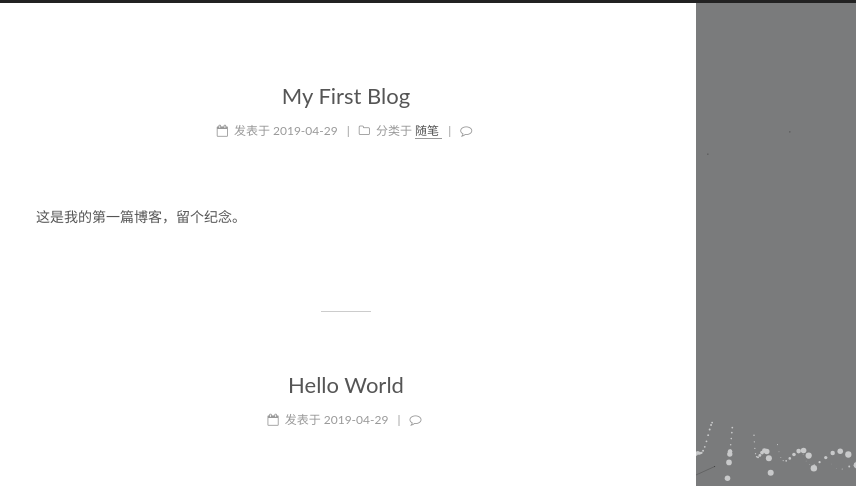
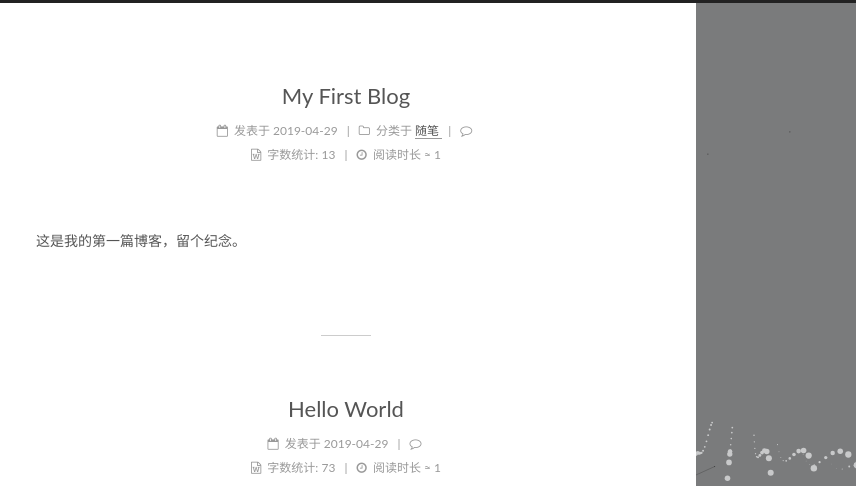
Before and after one commit to VirtualSelect/VirtualSelect.github.io, a plain HTML site: page index.html in a window 1280 px wide. Shown: the top 486 px of the page, 424-1280 px from the left. Drawn offline with Linux system fonts and the light colour scheme; some packages are replaced by stand-ins of ours; no server answers; animation ran at ten frames a second; a script that the page names is missing.

Commit message:
Site updated: 2019-05-05 17:24:25

```diff
--- a/css/main.css
+++ b/css/main.css
@@ -1823,7 +1823,7 @@ pre .javascript .function {
   width: 4px;
   height: 4px;
   border-radius: 50%;
-  background: #915083;
+  background: #f7f;
 }
 .links-of-blogroll {
   font-size: 13px;
--- a/index.html
+++ b/index.html
@@ -387,6 +387,37 @@
 
 
 
+            <div class="post-wordcount">
+
+
+                <span class="post-meta-item-icon">
+                  <i class="fa fa-file-word-o"></i>
+                </span>
+
+                  <span class="post-meta-item-text">字数统计&#58;</span>
+
+                <span title="字数统计">
+                  13
+                </span>
+
+
+
+                <span class="post-meta-divider">|</span>
+
+
+
+                <span class="post-meta-item-icon">
+                  <i class="fa fa-clock-o"></i>
+                </span>
+
+                  <span class="post-meta-item-text">阅读时长 &asymp;</span>
+
+                <span title="阅读时长">
+                  1
+                </span>
+
+            </div>
+
 
 
 
@@ -516,6 +547,37 @@
 
 
 
+
+            <div class="post-wordcount">
+
+
+                <span class="post-meta-item-icon">
+                  <i class="fa fa-file-word-o"></i>
+                </span>
+
+                  <span class="post-meta-item-text">字数统计&#58;</span>
+
+                <span title="字数统计">
+                  73
+                </span>
+
+
+
+                <span class="post-meta-divider">|</span>
+
+
+
+                <span class="post-meta-item-icon">
+                  <i class="fa fa-clock-o"></i>
+                </span>
+
+                  <span class="post-meta-item-text">阅读时长 &asymp;</span>
+
+                <span title="阅读时长">
+                  1
+                </span>
+
+            </div>
 
 
 
```
Also changed, not shown: 2019/04/29/My-First-Blog/index.html (+31 -0 lines), 2019/04/29/hello-world/index.html (+31 -0 lines).
